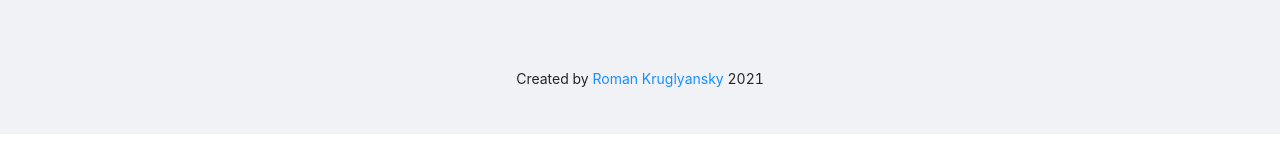
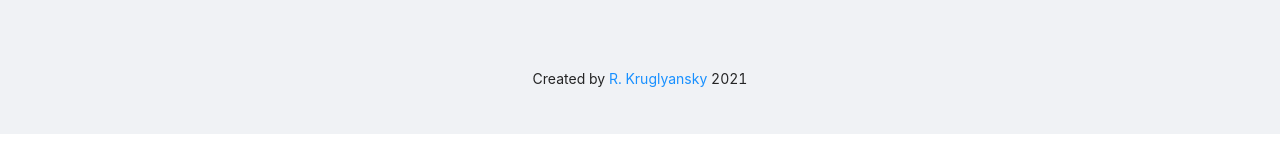
Before and after one commit to Kruglyanski/travel-app, a React (Create React App) app in the folder client/: page / in a window 1280 px wide. Shown: the part 406-566 px from the top of the page. Built offline with nearby package versions, Linux system fonts and the light colour scheme; no server answers.

Commit message:
Update LayoutCustom.tsx

```diff
--- a/client/src/components/LayoutCustom/LayoutCustom.tsx
+++ b/client/src/components/LayoutCustom/LayoutCustom.tsx
@@ -40,7 +40,7 @@
             </Content>
             <Footer style={{textAlign: 'center'}}>
                 <div className="footerContent">
-                    Created by <a href="https://github.com/Kruglyanski">Roman Kruglyansky</a> 2021
+                    Created by <a href="https://github.com/Kruglyanski">R. Kruglyansky</a> 2021
                 </div>
             </Footer>
         </Layout>
```
